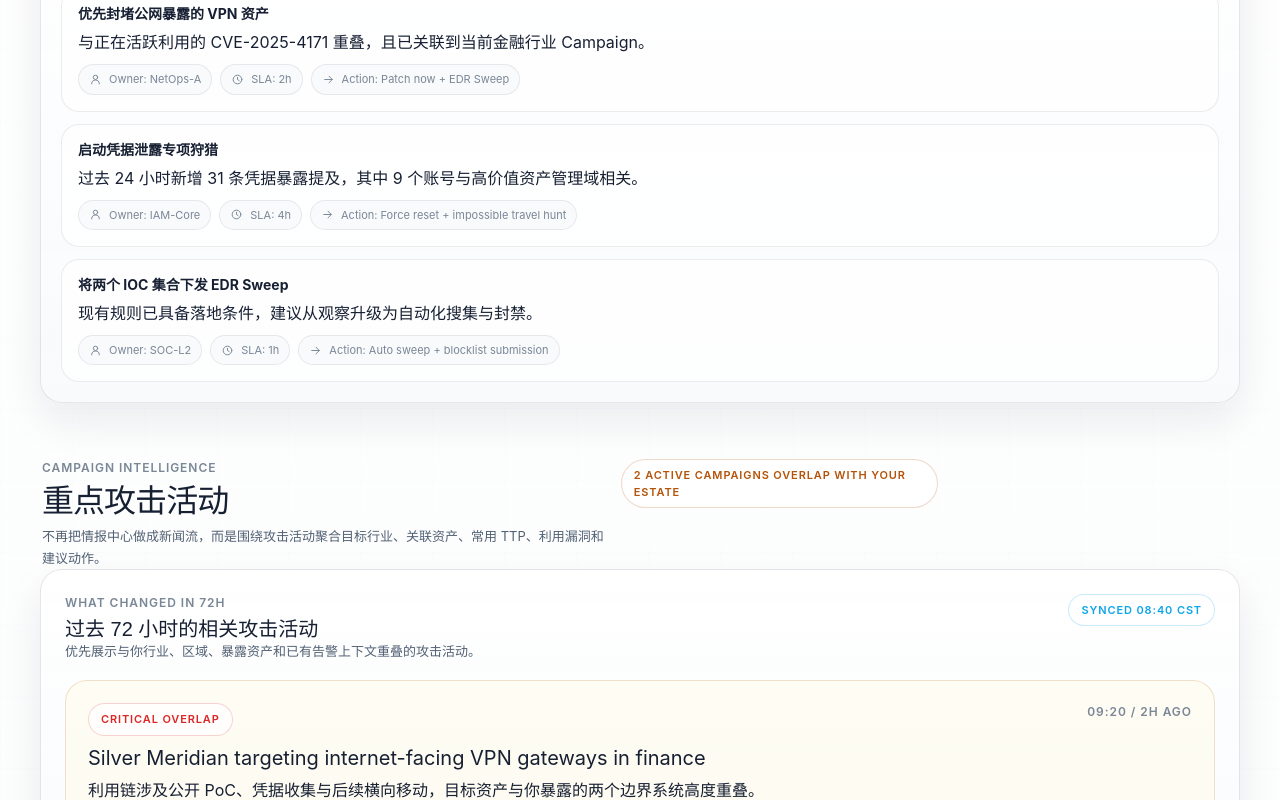
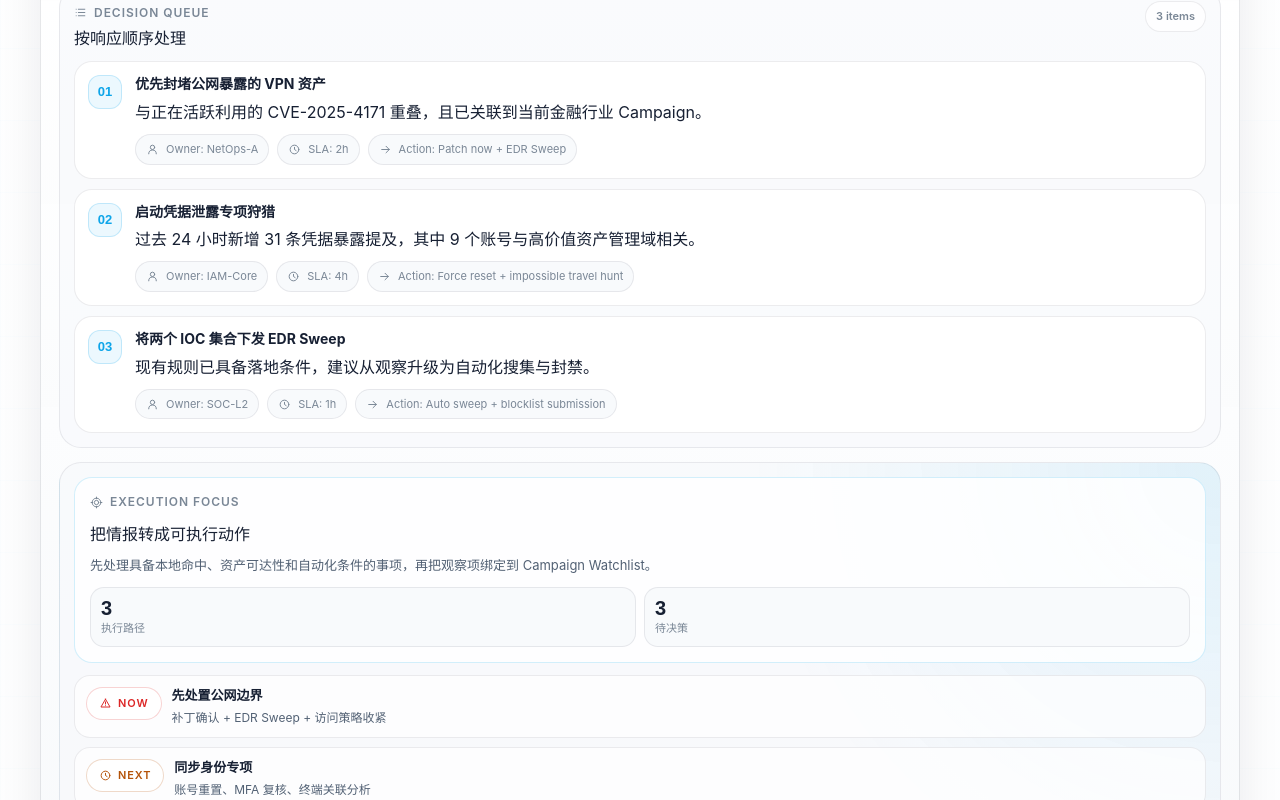
Before and after one commit to wjx88122-alt/cybersec-daily, a Next.js app: page /intelligence in a window 1280 px wide. Shown: the part 2040-2840 px from the top of the page. Built offline with nearby package versions, Linux system fonts and the light colour scheme.

Commit message:
feat: compact intelligence decision workbench

```diff
--- a/app/(executive)/intelligence/components/ExecutiveBrief.tsx
+++ b/app/(executive)/intelligence/components/ExecutiveBrief.tsx
@@ -205,9 +205,23 @@ export default function ExecutiveBrief({
               </div>
               <StatusPill label={hero.decisions.badge} tone="warning" />
             </div>
+            <div className="decision-workbench">
+              <div className="decision-queue">
+                <div className="decision-queue-header">
+                  <div>
+                    <div className="meta-label intel-icon-label">
+                      <SystemIcon className="system-icon" name="list" size={13} />
+                      Decision queue
+                    </div>
+                    <h4>按响应顺序处理</h4>
+                  </div>
+                  <span>{hero.decisions.items.length} items</span>
+                </div>
                 <div className="decision-list">
-              {hero.decisions.items.map((item) => (
+                  {hero.decisions.items.map((item, index) => (
                     <article key={item.title} className="decision-item">
+                      <div className="decision-index">{String(index + 1).padStart(2, "0")}</div>
+                      <div>
                         <strong>{item.title}</strong>
                         <p>{item.description}</p>
                         <div className="decision-meta">
@@ -224,8 +238,51 @@ export default function ExecutiveBrief({
                             {`Action: ${item.recommendedAction ?? "N/A"}`}
                           </span>
                         </div>
+                      </div>
                     </article>
                   ))}
+                </div>
+              </div>
+
+              <aside className="decision-followthrough" aria-label="决策后续动作">
+                <article className="decision-summary-card">
+                  <div className="meta-label intel-icon-label">
+                    <SystemIcon className="system-icon" name="target" size={13} />
+                    Execution focus
+                  </div>
+                  <h4>把情报转成可执行动作</h4>
+                  <p>
+                    先处理具备本地命中、资产可达性和自动化条件的事项，再把观察项绑定到 Campaign Watchlist。
+                  </p>
+                  <div className="decision-summary-metrics">
+                    <span>
+                      <strong>{hero.actionMatrix.rows.length}</strong>
+                      执行路径
+                    </span>
+                    <span>
+                      <strong>{hero.decisions.items.length}</strong>
+                      待决策
+                    </span>
+                  </div>
+                </article>
+
+                <div className="decision-action-stack">
+                  {hero.actionMatrix.rows.map((row) => (
+                    <div key={row.title} className="decision-action-step">
+                      <StatusPill
+                        label={
+                          row.tone === "critical" ? "Now" : row.tone === "warning" ? "Next" : "Watch"
+                        }
+                        tone={row.tone}
+                      />
+                      <div>
+                        <strong>{row.title}</strong>
+                        <p>{row.description}</p>
+                      </div>
+                    </div>
+                  ))}
+                </div>
+              </aside>
             </div>
           </section>
         </section>
--- a/app/styles/intelligence.css
+++ b/app/styles/intelligence.css
@@ -332,11 +332,57 @@
 .intelligence-command-center .decision-panel {
   display: grid;
   gap: 16px;
-  padding: 20px;
+  padding: 18px;
 }
 
 .intelligence-command-center .decision-panel {
   background: linear-gradient(180deg, rgba(255, 255, 255, 0.98), rgba(248, 250, 252, 0.96));
+}
+
+.intelligence-command-center .decision-workbench {
+  display: grid;
+  grid-template-columns: minmax(0, 1.42fr) minmax(320px, 0.78fr);
+  align-items: stretch;
+  gap: 14px;
+}
+
+.intelligence-command-center .decision-queue,
+.intelligence-command-center .decision-followthrough {
+  min-width: 0;
+  border-radius: 22px;
+  border: 1px solid rgba(15, 23, 42, 0.08);
+  background: rgba(248, 250, 252, 0.72);
+}
+
+.intelligence-command-center .decision-queue {
+  display: grid;
+  gap: 12px;
+  padding: 14px;
+}
+
+.intelligence-command-center .decision-queue-header {
+  display: flex;
+  align-items: flex-start;
+  justify-content: space-between;
+  gap: 12px;
+}
+
+.intelligence-command-center .decision-queue-header h4,
+.intelligence-command-center .decision-summary-card h4 {
+  margin: 5px 0 0;
+  font-family: "Space Grotesk", "IBM Plex Sans", sans-serif;
+  font-size: 16px;
+  line-height: 1.18;
+}
+
+.intelligence-command-center .decision-queue-header > span {
+  border-radius: 999px;
+  border: 1px solid rgba(15, 23, 42, 0.08);
+  background: rgba(255, 255, 255, 0.82);
+  padding: 6px 10px;
+  color: var(--intel-text-3);
+  font-size: 11px;
+  font-weight: 600;
 }
 
 .intelligence-command-center .secondary-campaigns,
@@ -353,6 +399,11 @@
   gap: 12px;
 }
 
+.intelligence-command-center .decision-workbench .decision-list {
+  grid-template-columns: 1fr;
+  gap: 10px;
+}
+
 .intelligence-command-center .decision-item,
 .intelligence-command-center .tiny-card,
 .intelligence-command-center .query-card,
@@ -364,6 +415,108 @@
   border: 1px solid rgba(15, 23, 42, 0.08);
   background: rgba(255, 255, 255, 0.76);
   padding: 16px;
+}
+
+.intelligence-command-center .decision-workbench .decision-item {
+  display: grid;
+  grid-template-columns: auto minmax(0, 1fr);
+  gap: 13px;
+  padding: 13px;
+  background: rgba(255, 255, 255, 0.9);
+}
+
+.intelligence-command-center .decision-index {
+  display: inline-flex;
+  align-items: center;
+  justify-content: center;
+  width: 34px;
+  height: 34px;
+  border-radius: 12px;
+  border: 1px solid rgba(14, 165, 233, 0.2);
+  background: rgba(14, 165, 233, 0.08);
+  color: var(--intel-cyan);
+  font-family: "Space Grotesk", "IBM Plex Sans", sans-serif;
+  font-size: 13px;
+  font-weight: 700;
+}
+
+.intelligence-command-center .decision-followthrough {
+  display: grid;
+  align-content: stretch;
+  gap: 12px;
+  padding: 14px;
+  background:
+    radial-gradient(circle at 100% 0%, rgba(14, 165, 233, 0.1), transparent 38%),
+    rgba(248, 250, 252, 0.84);
+}
+
+.intelligence-command-center .decision-summary-card {
+  display: grid;
+  gap: 10px;
+  border-radius: 18px;
+  border: 1px solid rgba(14, 165, 233, 0.18);
+  background: rgba(255, 255, 255, 0.86);
+  padding: 15px;
+}
+
+.intelligence-command-center .decision-summary-card p {
+  margin: 0;
+  color: var(--intel-text-2);
+  font-size: 13px;
+  line-height: 1.65;
+}
+
+.intelligence-command-center .decision-summary-metrics {
+  display: grid;
+  grid-template-columns: repeat(2, minmax(0, 1fr));
+  gap: 8px;
+}
+
+.intelligence-command-center .decision-summary-metrics span {
+  display: grid;
+  gap: 2px;
+  border-radius: 14px;
+  border: 1px solid rgba(15, 23, 42, 0.08);
+  background: rgba(248, 250, 252, 0.88);
+  padding: 10px;
+  color: var(--intel-text-3);
+  font-size: 11px;
+}
+
+.intelligence-command-center .decision-summary-metrics strong {
+  color: var(--intel-text);
+  font-family: "Space Grotesk", "IBM Plex Sans", sans-serif;
+  font-size: 20px;
+  line-height: 1;
+}
+
+.intelligence-command-center .decision-action-stack {
+  display: grid;
+  gap: 9px;
+}
+
+.intelligence-command-center .decision-action-step {
+  display: grid;
+  grid-template-columns: auto minmax(0, 1fr);
+  align-items: start;
+  gap: 10px;
+  border-radius: 16px;
+  border: 1px solid rgba(15, 23, 42, 0.08);
+  background: rgba(255, 255, 255, 0.72);
+  padding: 11px;
+}
+
+.intelligence-command-center .decision-action-step strong {
+  display: block;
+  font-size: 13px;
+  line-height: 1.35;
+}
+
+.intelligence-command-center .decision-action-step p {
+  margin: 4px 0 0;
+  color: var(--intel-text-2);
+  font-size: 12px;
+  line-height: 1.45;
 }
 
 .intelligence-command-center .decision-item strong,
@@ -875,6 +1028,10 @@
     grid-template-columns: 1fr;
   }
 
+  .intelligence-command-center .decision-workbench {
+    grid-template-columns: 1fr;
+  }
+
   .intelligence-command-center .drilldown-panel:first-child {
     grid-column: auto;
   }
@@ -908,7 +1065,8 @@
   .intelligence-command-center .bridge-headline,
   .intelligence-command-center .panel-header,
   .intelligence-command-center .posture-snapshot-header,
-  .intelligence-command-center .posture-mini-header {
+  .intelligence-command-center .posture-mini-header,
+  .intelligence-command-center .decision-queue-header {
     align-items: flex-start;
     flex-direction: column;
   }
@@ -944,6 +1102,13 @@
   .intelligence-command-center .drilldown-panel,
   .intelligence-command-center .exposure-priority-row {
     padding: 18px;
+  }
+
+  .intelligence-command-center .decision-queue,
+  .intelligence-command-center .decision-followthrough,
+  .intelligence-command-center .decision-workbench .decision-item,
+  .intelligence-command-center .decision-action-step {
+    grid-template-columns: 1fr;
   }
 
   .intelligence-command-center .what-changed {
```
Also changed, not shown: 1 other file (tests, documents, lock files or other folders). Lines whose indentation alone changed are shown as unchanged.
